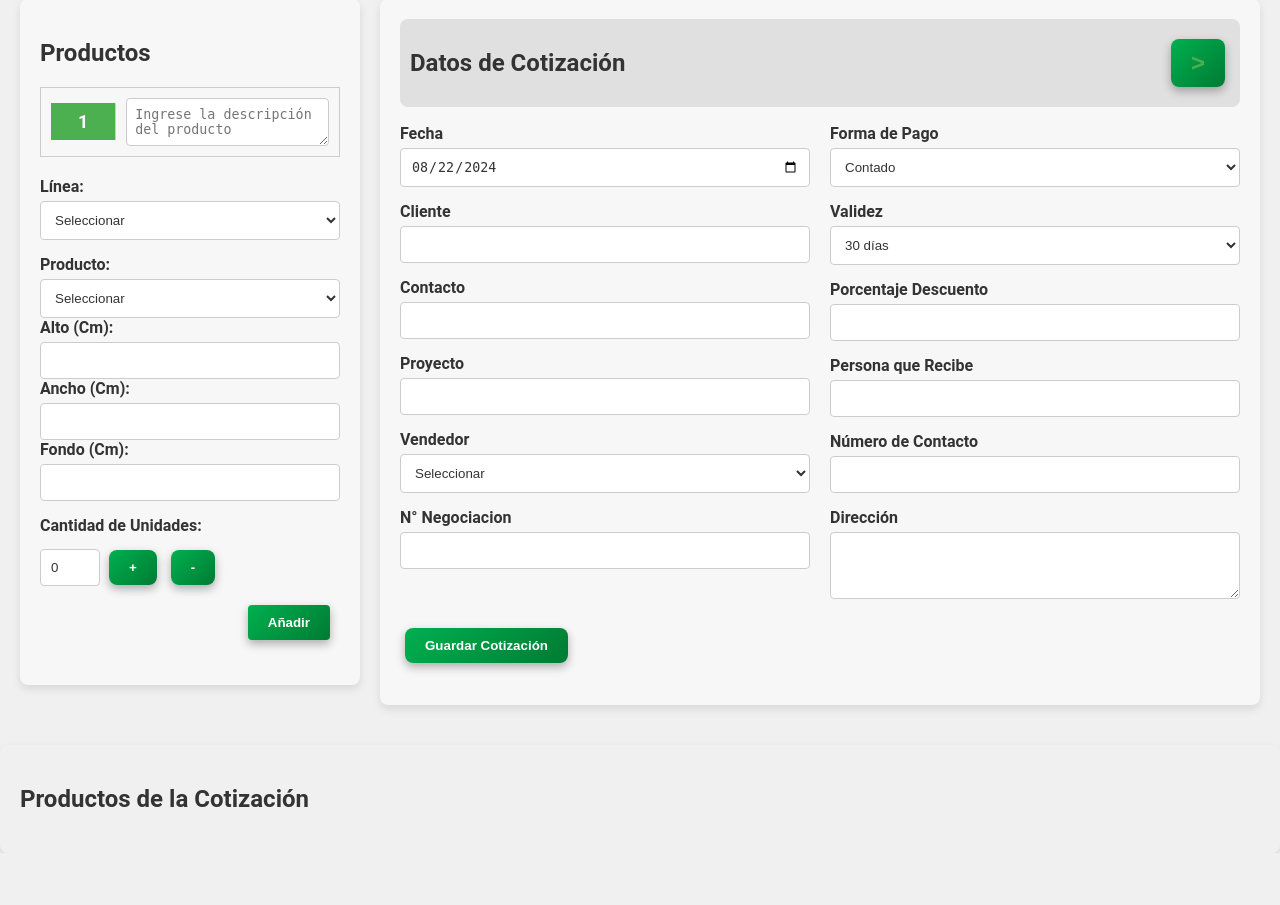
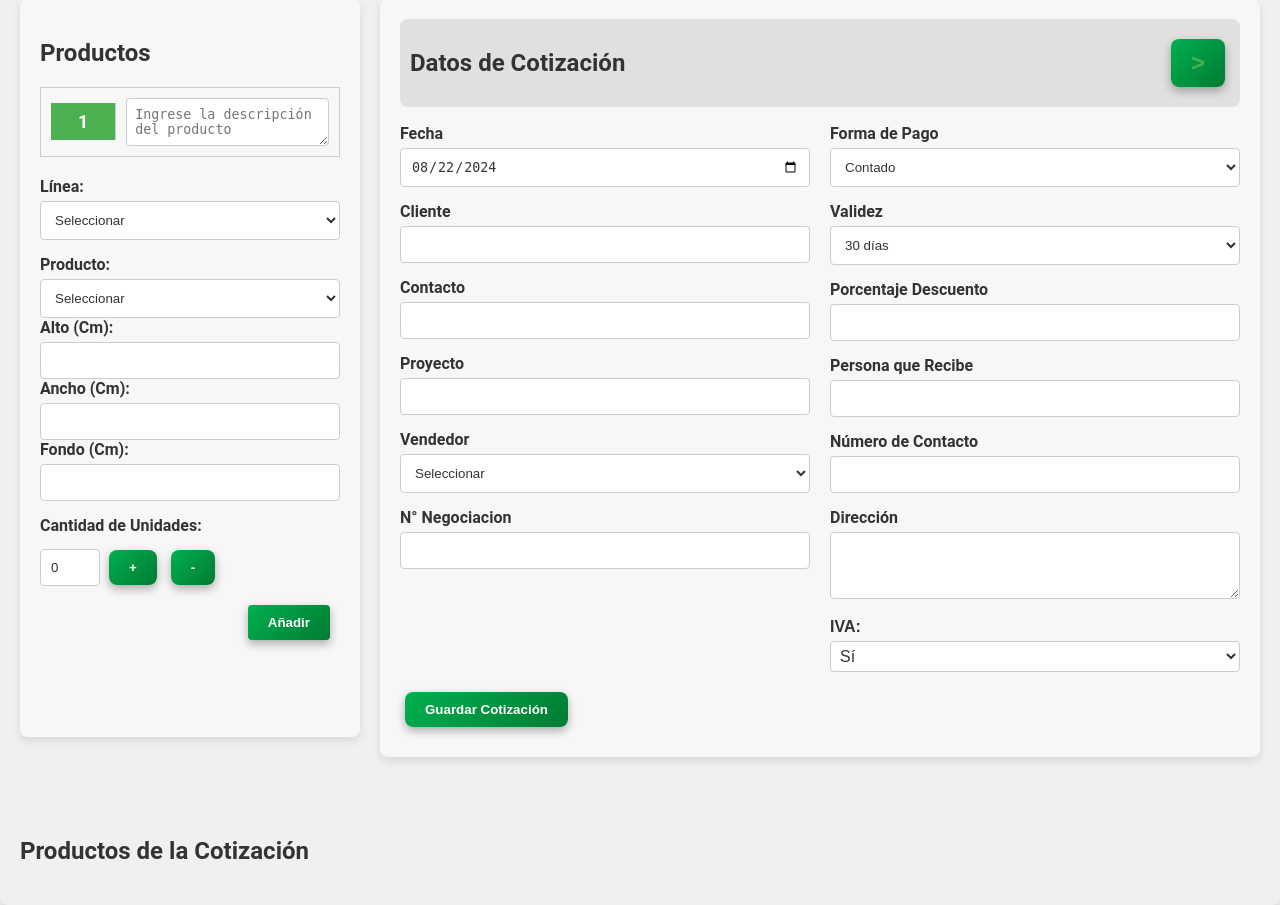
Before and after one commit to Grosso05/Sistema_mockups_web, a Flask app: page /generar_cotizacion in a window 1280 px wide. Shown: the part 21-926 px from the top of the page. Before the commit the page ends 874 px from the top, so only its background shows below. Run offline with Flask 3, Linux system fonts and the light colour scheme; data that the repository does not hold is empty; parts of the project's set-up code (start-up, migrations or seed data) failed here and were passed over.

Commit message:
Version 5.7.9.5

```diff
--- a/models.py
+++ b/models.py
@@ -196,7 +196,7 @@ class Proveedores(db.Model):
 class Cotizacion(db.Model):
     __tablename__ = 'cotizacion'
     id_cotizacion = db.Column(db.Integer, primary_key=True, autoincrement=True)
-    fecha_cotizacion = db.Column(db.String(50), nullable=False)  # Ajusta el tipo según tu necesidad
+    fecha_cotizacion = db.Column(db.String(50), nullable=False)
     cliente_cotizacion = db.Column(db.String(255), nullable=False)
     contacto_cotizacion = db.Column(db.String(255), nullable=False)
     proyecto_cotizacion = db.Column(db.String(255), nullable=False)
@@ -208,6 +208,7 @@ class Cotizacion(db.Model):
     recibe_cotizacion = db.Column(db.String(255), nullable=True)
     numero_contacto_cotizacion = db.Column(db.String(255), nullable=True)
     direccion_cotizacion = db.Column(db.String(255), nullable=True)
+    iva_seleccionado = db.Column(db.String(10), nullable=False)  # Nuevo campo para IVA
 
     vendedor = db.relationship('Users', backref='cotizaciones')
 
--- a/routes.py
+++ b/routes.py
@@ -259,10 +259,11 @@ def guardar_cotizacion():
         negociacion=negociacion,
         forma_de_pago_cotizacion=data['formaPago'],
         validez_cotizacion=data['validezCotizacion'],
-        descuento_cotizacion=data['descuentoCotizacion'] or 0,  # Asegurarse de que no sea None
+        descuento_cotizacion=data.get('descuentoCotizacion', 0),  # Asegurarse de que no sea None
         recibe_cotizacion=data['recibeCotizacion'],
         numero_contacto_cotizacion=data['numeroContacto'],
-        direccion_cotizacion=data['direccionCotizacion']
+        direccion_cotizacion=data['direccionCotizacion'],
+        iva_seleccionado=data['ivaSeleccionado']  # Guardar el valor del IVA
     )
     db.session.add(nueva_cotizacion)
     db.session.flush()  # Para obtener el ID de la cotización
@@ -373,15 +374,16 @@ def listar_cotizaciones():
     return render_template('listar_cotizaciones.html', cotizaciones=cotizaciones)
 
 
+
 # Definir las dimensiones de las imágenes
-encabezado_width = 500  # Ancho reducido
-encabezado_height = 65  # Altura reducida
-footer_width = 500      # Ancho reducido
-footer_height = 60      # Altura reducida
-footer_margin = 20      # Margen inferior
+encabezado_width = 600
+encabezado_height = 40
+footer_width = 600
+footer_height = 50
+footer_margin = 10
 
 import locale
-locale.setlocale(locale.LC_ALL, 'es_CO.UTF-8')  # Establecer configuración regional para Colombia
+locale.setlocale(locale.LC_ALL, 'es_CO.UTF-8')
 
 @routes_blueprint.route('/generar-reporte/<int:cotizacion_id>', methods=['GET'])
 def generar_reporte(cotizacion_id):
@@ -455,12 +457,16 @@ def generar_reporte(cotizacion_id):
 
     # Detalle de Productos
     item_counter = 1
+    subtotal = 0
     for producto_cotizado in cotizacion.productos_cotizados:
         producto = Productos.query.get(producto_cotizado.producto_id)
         resumen_costos = ResumenDeCostos.query.filter_by(producto_id=producto_cotizado.id).first()
 
         # Obtener el valor de oferta_antes_iva
         valor_total = resumen_costos.oferta_antes_iva if resumen_costos else 0
+
+        # Sumar al subtotal
+        subtotal += valor_total
 
         # Formatear el valor total
         valor_total_formateado = locale.format_string("$ %d", valor_total, grouping=True)
@@ -499,13 +505,45 @@ def generar_reporte(cotizacion_id):
 
         item_counter += 1
 
+    # Calcular IVA y Total
+    iva = 0
+    total = subtotal
+
+    if cotizacion.iva_seleccionado.lower() == "si":
+        iva = subtotal * 0.19
+        total = subtotal + iva
+
+    # Formatear IVA y Total
+    iva_formateado = locale.format_string("$ %d", iva, grouping=True)
+    total_formateado = locale.format_string("$ %d", total, grouping=True)
+
+    # Añadir resumen al final
+    summary_data = [
+        ["Subtotal", locale.format_string("$ %d", subtotal, grouping=True)],
+        ["IVA (19%)", iva_formateado],
+        ["Total", total_formateado]
+    ]
+
+    summary_table = Table(summary_data, colWidths=[4*inch, 2*inch])
+    summary_table.setStyle(TableStyle([
+        ('BACKGROUND', (0, 0), (-1, 0), '#d0d0d0'),
+        ('TEXTCOLOR', (0, 0), (-1, 0), '#000000'),
+        ('ALIGN', (0, 0), (-1, 0), 'RIGHT'),
+        ('FONTNAME', (0, 0), (-1, 0), 'Helvetica-Bold'),
+        ('FONTSIZE', (0, 0), (-1, 0), 8),
+        ('BOX', (0, 0), (-1, -1), 1, '#000000'),
+        ('GRID', (0, 0), (-1, -1), 1, '#000000'),
+    ]))
+    elements.append(Spacer(1, 12))
+    elements.append(summary_table)
+
     # Añadir imagen de encabezado y pie de página
     def add_header_footer(canvas, doc):
         canvas.saveState()
         # Ajustar la imagen del encabezado
-        canvas.drawImage("static/images/encabezado_cotizacion.png", 60, height - encabezado_height - 20, width=encabezado_width, height=encabezado_height, mask='auto')
+        canvas.drawImage("static/images/encabezado_cotizacion.png", 90, height - encabezado_height - 20, width=encabezado_width, height=encabezado_height, mask='auto')
         # Ajustar la imagen del pie de página
-        canvas.drawImage("static/images/footer_cotizacion.png", 60, footer_margin, width=footer_width, height=footer_height, mask='auto')
+        canvas.drawImage("static/images/footer_cotizacion.png", 90, footer_margin, width=footer_width, height=footer_height, mask='auto')
         canvas.restoreState()
 
     doc.build(elements, onFirstPage=add_header_footer, onLaterPages=add_header_footer)
@@ -642,9 +680,9 @@ def generar_op(cotizacion_id):
     def add_header_footer(canvas, doc):
         canvas.saveState()
         # Ajustar la imagen del encabezado
-        canvas.drawImage("static/images/encabezado_cotizacion.png", 60, height - encabezado_height - 20, width=encabezado_width, height=encabezado_height, mask='auto')
+        canvas.drawImage("static/images/encabezado_cotizacion.png", 90, height - encabezado_height - 20, width=encabezado_width, height=encabezado_height, mask='auto')
         # Ajustar la imagen del pie de página
-        canvas.drawImage("static/images/footer_cotizacion.png", 60, footer_margin, width=footer_width, height=footer_height, mask='auto')
+        canvas.drawImage("static/images/footer_cotizacion.png", 90, footer_margin, width=footer_width, height=footer_height, mask='auto')
         canvas.restoreState()
 
     doc.build(elements, onFirstPage=add_header_footer, onLaterPages=add_header_footer)
--- a/templates/generar_cotizacion.html
+++ b/templates/generar_cotizacion.html
@@ -6,6 +6,29 @@
     <title>Generar Costos</title>
     <link rel="stylesheet" href="{{ url_for('static', filename='css/styles_cotizador.css') }}">
     <style>
+        .iva-selector {
+            margin: 10px 0;
+            font-family: Arial, sans-serif;
+        }
+
+        .iva-selector label {
+            font-size: 16px;
+            margin-right: 10px;
+        }
+
+        .iva-selector select {
+            font-size: 16px;
+            padding: 5px;
+            border: 1px solid #ccc;
+            border-radius: 4px;
+            background-color: #fff;
+            cursor: pointer;
+        }
+
+        .iva-selector select:focus {
+            border-color: #007bff;
+            outline: none;
+        }
 
     </style>
 </head>
@@ -127,13 +150,25 @@
                     <label for="direccion_cotizacion"> Dirección  </label>
                     <textarea id="direccion_cotizacion" name="direccion_cotizacion" rows="3" required></textarea>
                         </div>
+                        <div class="iva-selector">
+                            <label for="iva-select">IVA:</label>
+                            <select id="iva-select" name="iva">
+                                <option value="si">Sí</option>
+                                <option value="no">No</option>
+                            </select>
                         </div>
+
                     </div>
+
+                </div>
+
+
 
             </div>
             <div class="acciones-globales">
                 <button id="guardarCotizacionBtn">Guardar Cotización</button>
             </div>
+
         </div>
     </section>
     <div id="productos-cotizacion" class="productos-cotizacion">
@@ -1289,6 +1324,7 @@ function agregarItemAlProducto(item, itemNumber) {
             const recibeCotizacion = document.getElementById('recibe_cotizacion').value;
             const numeroContacto = document.getElementById('numero_contacto').value;
             const direccionCotizacion = document.getElementById('direccion_cotizacion').value;
+            const ivaSeleccionado = document.getElementById('iva-select').value; // Captura el valor del select
 
             // Capturar productos en la cotización
             const productos = [];
@@ -1321,9 +1357,7 @@ function agregarItemAlProducto(item, itemNumber) {
                 });
 
                 // Capturar los resúmenes de costos de cada producto
-            // Capturar los resúmenes de costos de cada producto
                 const resúmenesCostos = [];
-
                 productoDiv.querySelectorAll('.resumen-costos-individual').forEach(function(resumenDiv, index) {
                     const costoDirectoElement = resumenDiv.querySelector(`#costo-directo-${productoId}-${index}`);
                     const administracionElement = resumenDiv.querySelector(`#administracion-${productoId}-${index}`);
@@ -1386,6 +1420,7 @@ function agregarItemAlProducto(item, itemNumber) {
                 recibeCotizacion: recibeCotizacion,
                 numeroContacto: numeroContacto,
                 direccionCotizacion: direccionCotizacion,
+                ivaSeleccionado: ivaSeleccionado, // Agrega el valor del select
                 productos: productos
             };
 
```
Lines whose indentation alone changed are shown as unchanged.
